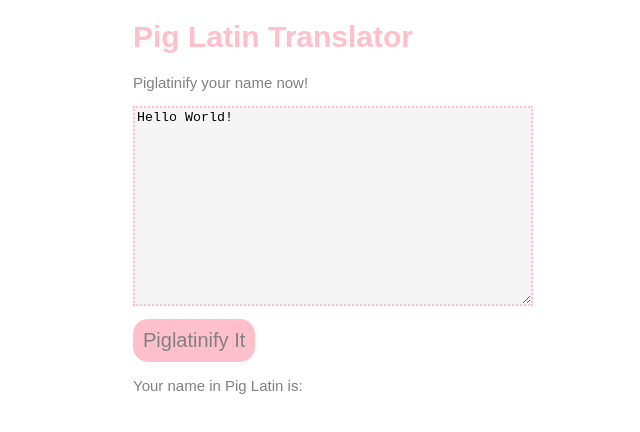
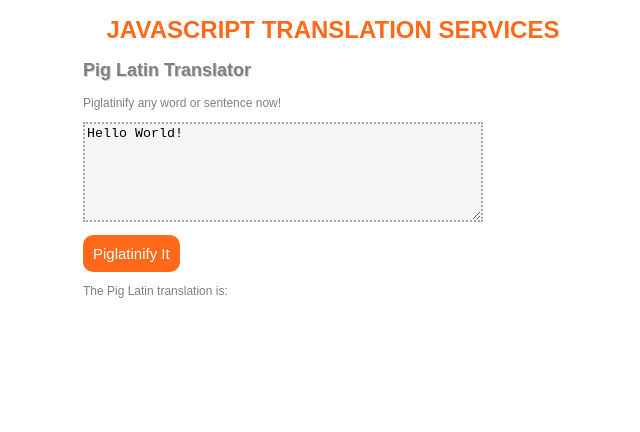
Before and after one commit to treecasiano/F2-pig-latin, a website: page app/index.html in a window 1280 px wide. Shown: the whole page, without its empty margins (307-947 px from the left). Drawn offline with nearby package versions, Linux system fonts and the light colour scheme.

Commit message:
Add consonant detection for first three letters and change styling.

```diff
--- a/app/index.html
+++ b/app/index.html
@@ -8,22 +8,19 @@
 <body>
 
   <main>
-<h1>Pig Latin Translator</h1>
-<p>Piglatinify your name now!</p>
+    <h1>JAVASCRIPT TRANSLATION SERVICES</h1>
+    <h2>Pig Latin Translator</h2>
+    <p>Piglatinify any word or sentence now!</p>
 
     <form id="piglatin">
       <textarea id="to-translate">Hello World!</textarea>
 
       <input class = "text-input" type="submit" value="Piglatinify It"/>
 
-    <p>Your name in Pig Latin is:</p>
+      <p>The Pig Latin translation is:</p>
       <p id="translated"></p>
-
     </form>
   </main>
-
-
-
 </body>
 
   <script src="http://ajax.googleapis.com/ajax/libs/jquery/1.11.2/jquery.min.js"></script>
--- a/app/main.css
+++ b/app/main.css
@@ -1,37 +1,48 @@
 body {
-  font-size: 15px;
+  font-size: 12px;
   font-family: sans-serif;
   color: gray;
 }
 
 h1 {
-  color: pink;
+  color: #FF6919;
+  text-align: center;
+}
+
+h2 {
+  text-shadow: 1px 1px lightgray;
 }
 
 main {
-  width: 400px;
+  width: 500px;
   margin: auto;
 }
 
 #to-translate {
   width: 400px;
-  height: 200px;
+  height: 100px;
   box-sizing: border-box;
-  border: 2px dotted pink;
+  border: 2px dotted darkgray;
   background: whitesmoke;
 }
 
 .text-input {
-  background-color: pink;
-  color: gray;
+  background-color: #FF6919;
+  color: white;
   border: none;
   padding: 10px;
-  border-radius: 15px;
+  border-radius: 10px;
   margin-top: 10px;
-  font-size: 20px;
+  font-size: 15px;
 }
 
 #translated {
-  color: pink;
+  color: gray;
   font-weight: bold;
 }
+
+hr {
+  color: gray;
+  border-width: 5px;
+  margin: 40px 0 20px 0;
+}
--- a/app/script.js
+++ b/app/script.js
@@ -1,7 +1,8 @@
+
 
 $('form').on( 'submit', function() {
   var request = {
-     text: $( '#to-translate' ).val()
+     text: $( '#to-translate' ).val(),
   };
 
 
```
Also changed, not shown: lib/translator.js (+18 -7 lines). Lines whose indentation alone changed are shown as unchanged.
